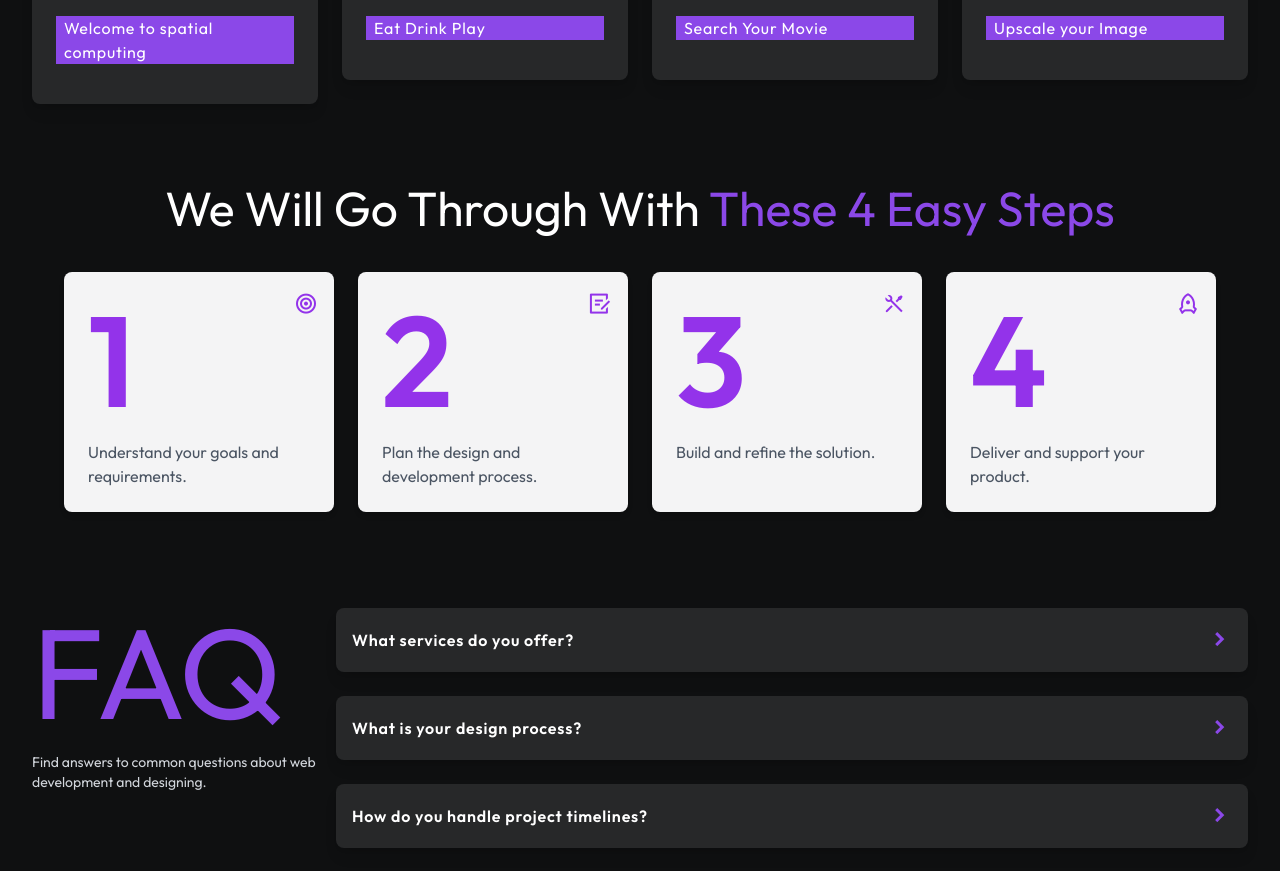
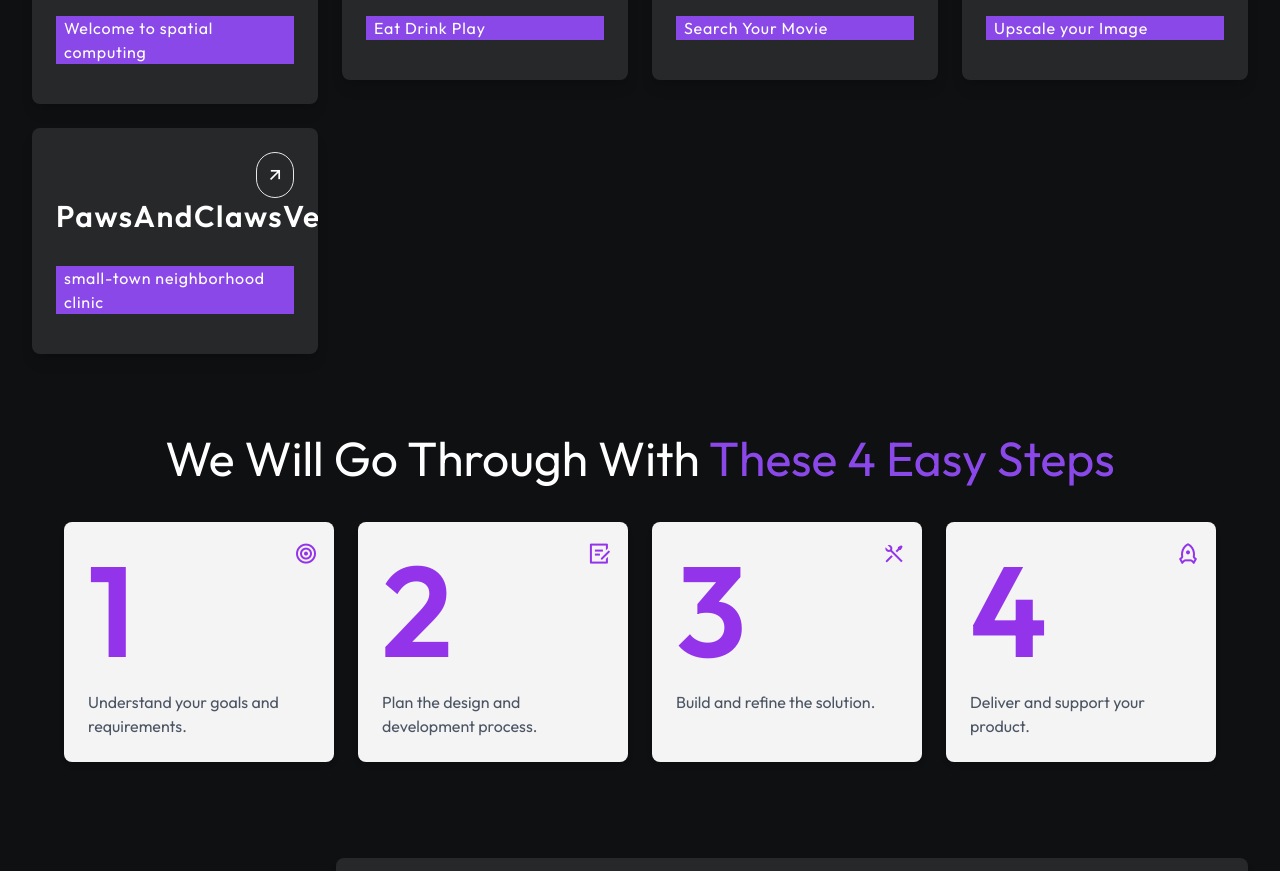
Before and after one commit to malikcancode/Muhammad-Yasir, a React (Vite) app: page / in a window 1280 px wide. Shown: the part 1420-2291 px from the top of the page. Built offline with nearby package versions, Linux system fonts and the light colour scheme.

Commit message:
Update Projects.jsx

```diff
--- a/src/components/Projects.jsx
+++ b/src/components/Projects.jsx
@@ -47,6 +47,12 @@ const projectData = [
     subheading: "Upscale your Image",
     link: "https://enhance-x-image-upscaler.vercel.app/",
   },
+     {
+    id: 9,
+    title: "PawsAndClawsVet",
+    subheading: "small-town neighborhood clinic",
+    link: "https://paws-and-claws-vet.vercel.app/",
+  },
 ];
 
 function Projects() {
```
